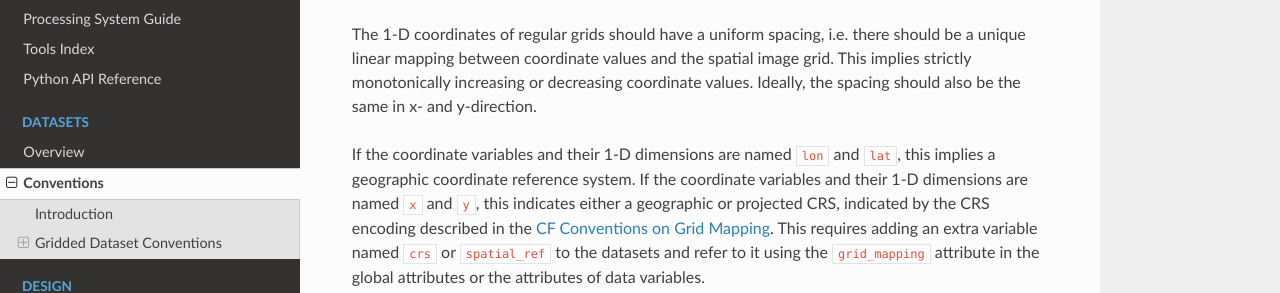
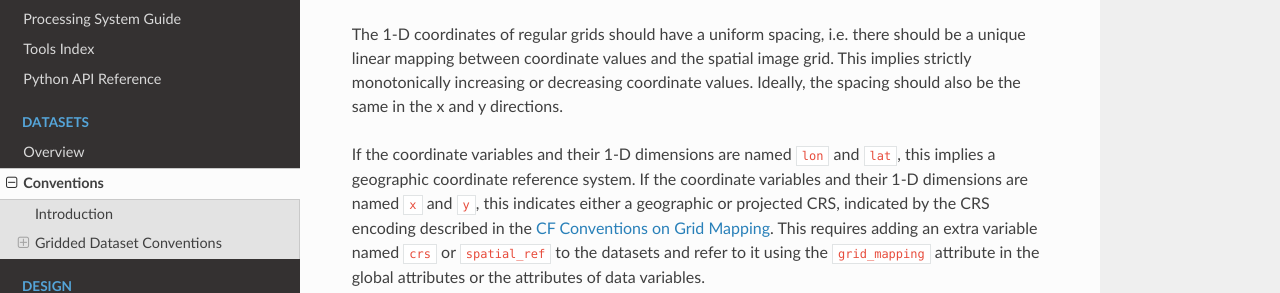
Before and after one commit to agriculture-vlab/agriculture-vlab, an MkDocs documentation site: the page built from docs/datasets/conventions.md, in a window 1280 px wide and 900 px high, scrolled down 1616 px. Shown: the part 233-526 px from the top of the window. Built offline with MkDocs 1.6.1, drawn with Linux system fonts in a browser that asks for light colours; nearby versions of some CDN libraries.

Commit message:
Update docs/datasets/conventions.md
Co-authored-by: Pontus Lurcock <pontus.lurcock@brockmann-consult.de>

```diff
--- a/docs/datasets/conventions.md
+++ b/docs/datasets/conventions.md
@@ -105,7 +105,7 @@ The 1-D coordinates of regular grids should have a uniform spacing, i.e. there
 should be a unique linear mapping between coordinate values and the spatial
 image grid. This implies strictly monotonically increasing or decreasing
 coordinate values. Ideally, the spacing should also be the same in
-x- and y-direction.
+the x and y directions.
 
 If the coordinate variables and their 1-D dimensions are named `lon` and `lat`,
 this implies a geographic coordinate reference system.
```
